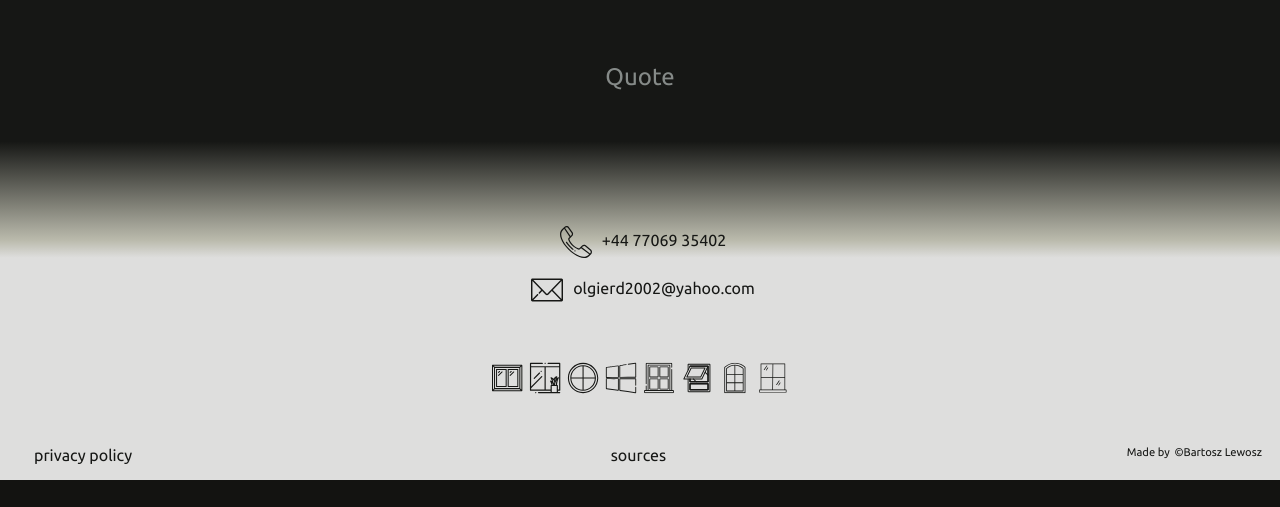
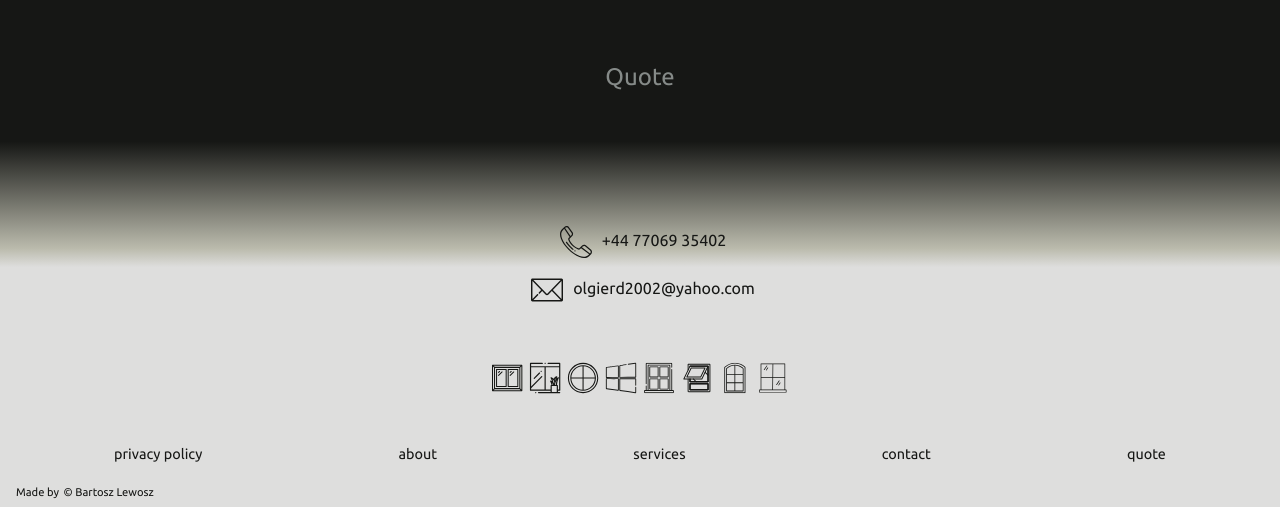
Before and after one commit to BartoszLewosz/windows-cleaning, a Django app: template windows_cleaning/pages/templates/pages/page.html in a window 1280 px wide. Shown: the part 1094-1601 px from the top of the page. Before the commit the page ends 1574 px from the top, so only its background shows below. Run offline with Django 3.2, Linux system fonts and the light colour scheme; the template is opened without the code that fills it, so the values that code supplies are empty.

Commit message:
Move author section away from footer list

```diff
--- a/windows_cleaning/windows_cleaning/static/css/main.css
+++ b/windows_cleaning/windows_cleaning/static/css/main.css
@@ -480,9 +480,11 @@ a:active {
 }
 
 .footer__list {
+  font-size: .9rem;
   display: flex;
+  flex-direction: column;
   flex-flow: wrap;
-  justify-content: space-between;
+  justify-content: space-around;
   list-style-type: none;
   padding: 0;
   margin: 0;
@@ -494,7 +496,6 @@ a:active {
 }
 
 .footer__author {
-  display: inline;
   font-size: .7rem;
   margin: 1rem 0 0;
   padding: 0;
--- a/windows_cleaning/windows_cleaning/static/css/modules/footer.css
+++ b/windows_cleaning/windows_cleaning/static/css/modules/footer.css
@@ -34,9 +34,11 @@
 }
 
 .footer__list {
+  font-size: .9rem;
   display: flex;
+  flex-direction: column;
   flex-flow: wrap;
-  justify-content: space-between;
+  justify-content: space-around;
   list-style-type: none;
   padding: 0;
   margin: 0;
@@ -48,7 +50,6 @@
 }
 
 .footer__author {
-  display: inline;
   font-size: .7rem;
   margin: 1rem 0 0;
   padding: 0;
--- a/windows_cleaning/windows_cleaning/static/scss/modules/footer.scss
+++ b/windows_cleaning/windows_cleaning/static/scss/modules/footer.scss
@@ -28,9 +28,11 @@
         margin: 2rem;
     }
     &__list {
+        font-size: .9rem;
         display: flex;
+        flex-direction: column;
         flex-flow: wrap;
-        justify-content: space-between;
+        justify-content: space-around;
         list-style-type: none;
         padding: 0;
         margin: 0;
@@ -39,8 +41,8 @@
             padding: 1rem 1rem .5rem;
         }
     }
+
     &__author {
-        display: inline;
         font-size: .7rem;
         margin: 1rem 0 0;
         padding: 0;
--- a/windows_cleaning/windows_cleaning/templates/base.html
+++ b/windows_cleaning/windows_cleaning/templates/base.html
@@ -85,10 +85,12 @@
             </div>
             <ul class="footer__list">
                 <li class="footer__list--item"><a class="footer__link" href="#">privacy policy</a></li>
-                <li class="footer__list--item"><a class="footer__link" href="#">sources</a></li>
-                <li class="footer__list--item footer__author"><p class="footer__author">Made by <a class="footer__link" href="https://bartoszlewosz.github.io">©Bartosz
-                    Lewosz</p></a></li>
+                <li class="footer__list--item"><a class="footer__link" href="#">about</a></li>
+                <li class="footer__list--item"><a class="footer__link" href="#">services</a></li>
+                <li class="footer__list--item"><a class="footer__link" href="#">contact</a></li>
+                <li class="footer__list--item"><a class="footer__link" href="#">quote</a></li>
             </ul>
+            <p class="footer__author">Made by <a class="footer__link" href="https://bartoszlewosz.github.io">© Bartosz Lewosz</p></a>
         </footer>
     </main>
 </body>
```
